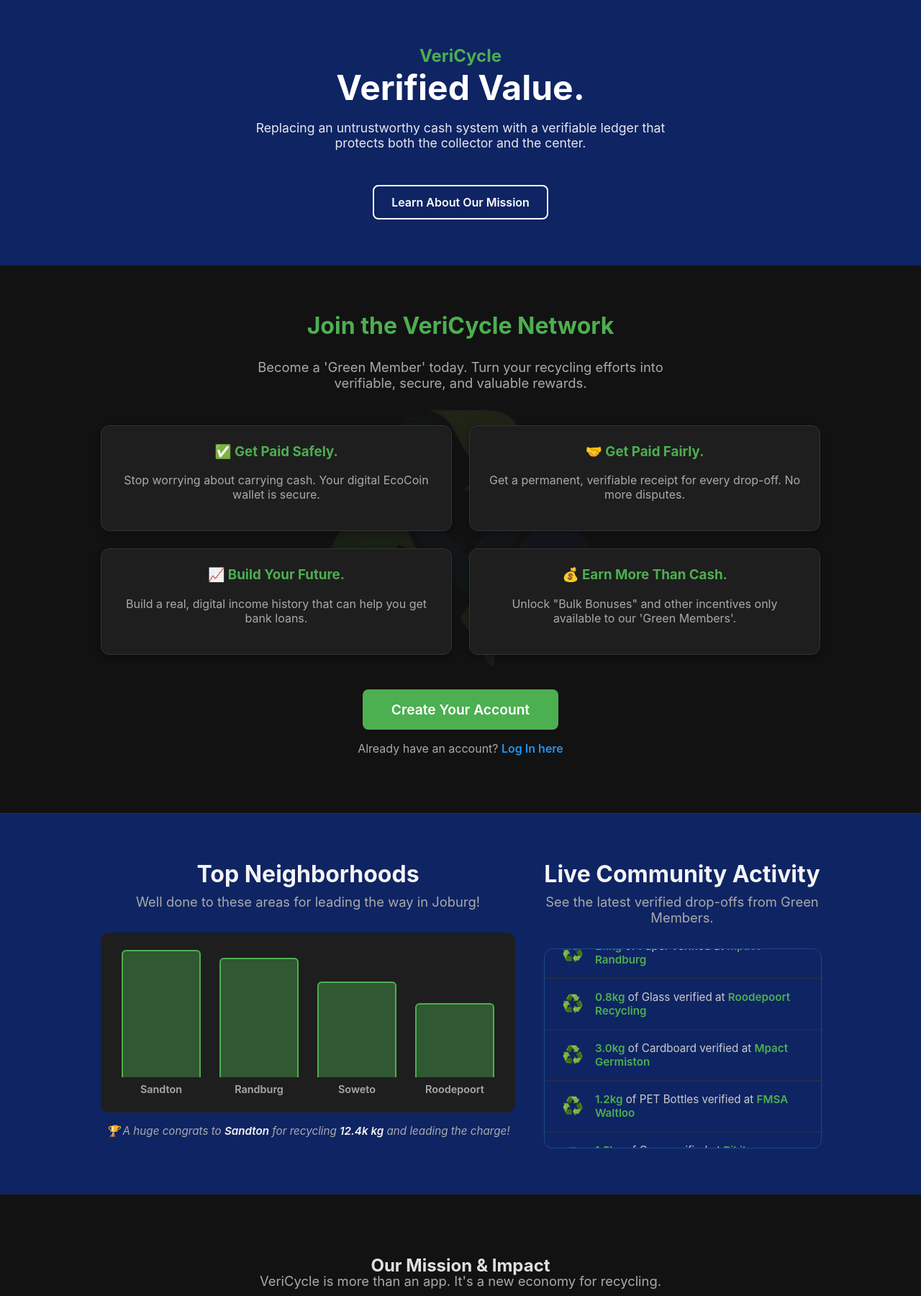
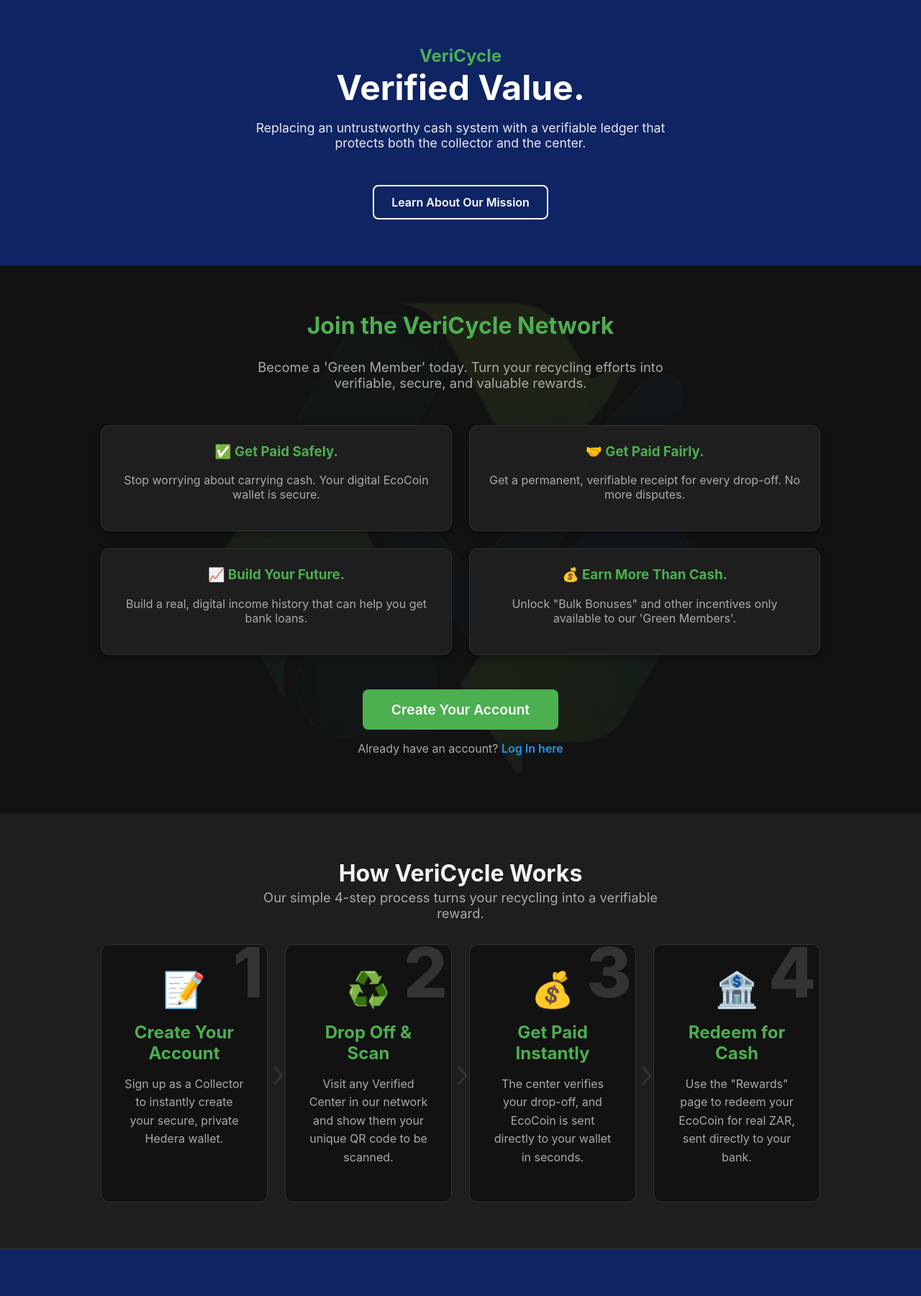
Before and after one commit to commit-to-Noma/VeriCycle, a Flask app: page /home in a window 1280 px wide. Shown: the part 89-1890 px from the top of the page at 72% size. Run offline with Flask 3, Linux system fonts and the light colour scheme.

Commit message:
feat: add "How it Works" section with a 4-step process for collectors

```diff
--- a/static/style.css
+++ b/static/style.css
@@ -180,7 +180,7 @@ img.logo {
     background-image: url("/static/logo.png");
     background-repeat: no-repeat;
     background-position: center;
-    background-size: 600px;
+    background-size: 1100px;
     opacity: 0.1;
     z-index: -1;
 }
@@ -389,7 +389,7 @@ img.logo {
     background-image: url("/static/logo.png");
     background-repeat: no-repeat;
     background-position: center;
-    background-size: 600px;
+    background-size: 900px;
     opacity: 0.1;
     z-index: -1;
 }
@@ -1563,3 +1563,115 @@ img.logo {
 .qr-code-container img { max-width: 100%; height: auto; }
 .qr-placeholder { color: #777; font-style: italic; text-align: center; }
 @media (max-width: 700px) { .qr-grid { grid-template-columns: 1fr; } }
+
+/* --- NEW: Day 2 - "How it Works" Section --- */
+
+.how-it-works-section {
+    background-color: #1e1e1e; /* Dark Card background */
+    padding: 4rem 0;
+    text-align: center;
+}
+.how-it-works-section h2 {
+    color: #f4f4f4; /* White */
+    font-size: 2rem;
+    margin-top: 0;
+}
+
+.how-it-works-grid {
+    display: grid;
+    grid-template-columns: repeat(4, 1fr); /* 4 columns */
+    gap: 1.5rem;
+    margin-top: 2rem;
+}
+
+/* On mobile, stack to 2x2 grid */
+@media (max-width: 900px) {
+    .how-it-works-grid {
+        grid-template-columns: repeat(2, 1fr);
+    }
+}
+/* On small mobile, stack to 1 column */
+@media (max-width: 600px) {
+    .how-it-works-grid {
+        grid-template-columns: 1fr;
+    }
+}
+
+.step-card {
+    background-color: #121212; /* Black */
+    border: 1px solid #333;
+    border-radius: 12px;
+    padding: 2rem;
+    text-align: center;
+    position: relative; /* positioning anchor for arrows */
+    overflow: visible; /* allow the chevron to sit outside the card */
+    /* no z-index here so arrows can be layered above siblings */
+}
+
+.step-number {
+    position: absolute;
+    top: -20px;
+    right: 5px;
+    font-size: 6rem;
+    font-weight: 800;
+    color: #333; /* Faint number in background */
+    z-index: 0; /* leave faint number behind arrows */
+}
+.step-icon {
+    font-size: 3rem;
+    z-index: 2;
+    position: relative;
+}
+.step-card h3 {
+    color: #4CAF50; /* Green */
+    font-size: 1.5rem;
+    margin: 1rem 0 0.5rem 0;
+    z-index: 2;
+    position: relative;
+}
+.step-card p {
+    color: #aaa;
+    font-size: 1rem;
+    line-height: 1.6;
+    z-index: 2;
+    position: relative;
+}
+
+/* --- NEW: Day 2 - "How it Works" Connector Arrows --- */
+
+/* This creates the arrow (faint, centered between cards) */
+.how-it-works-grid { position: relative; }
+
+.step-card::after {
+    content: '›'; /* chevron arrow */
+    position: absolute;
+    top: 50%; /* center vertically */
+    right: -1.6rem; /* nudge into the middle of the gap (adjusted for centering) */
+    transform: translateY(-50%);
+
+    font-size: 3.4rem;
+    line-height: 1;
+    font-weight: 300;
+    color: rgba(255,255,255,0.09); /* faint, clean arrow */
+    pointer-events: none;
+    z-index: 60; /* keep arrows above card backgrounds */
+    transition: opacity 0.18s ease, right 0.12s ease;
+}
+
+/* This hides the arrow on the last card */
+.step-card:last-child::after {
+    display: none;
+}
+
+/* Ensure left-to-right stacking so arrows from earlier cards render above later cards */
+.how-it-works-grid > .step-card:nth-child(1) { z-index: 40; }
+.how-it-works-grid > .step-card:nth-child(2) { z-index: 30; }
+.how-it-works-grid > .step-card:nth-child(3) { z-index: 20; }
+.how-it-works-grid > .step-card:nth-child(4) { z-index: 10; }
+
+/* On mobile (when the grid stacks), hide all arrows */
+@media (max-width: 900px) {
+    .step-card::after {
+        display: none;
+    }
+}
--- a/templates/home.html
+++ b/templates/home.html
@@ -61,6 +61,43 @@
                     <a href="{{ url_for('collector_dashboard') }}" class="btn-primary-large">Go to My Dashboard</a>
                 </div>
             {% endif %}
+        </div>
+    </section> <section class="how-it-works-section">
+        <div class="container">
+            <h2>How VeriCycle Works</h2>
+            <p class="activity-subtitle">Our simple 4-step process turns your recycling into a verifiable reward.</p>
+
+            <div class="how-it-works-grid">
+
+                <div class="step-card">
+                    <span class="step-number">1</span>
+                    <span class="step-icon">📝</span>
+                    <h3>Create Your Account</h3>
+                    <p>Sign up as a Collector to instantly create your secure, private Hedera wallet.</p>
+                </div>
+
+                <div class="step-card">
+                    <span class="step-number">2</span>
+                    <span class="step-icon">♻️</span>
+                    <h3>Drop Off &amp; Scan</h3>
+                    <p>Visit any Verified Center in our network and show them your unique QR code to be scanned.</p>
+                </div>
+
+                <div class="step-card">
+                    <span class="step-number">3</span>
+                    <span class="step-icon">💰</span>
+                    <h3>Get Paid Instantly</h3>
+                    <p>The center verifies your drop-off, and EcoCoin is sent directly to your wallet in seconds.</p>
+                </div>
+
+                <div class="step-card">
+                    <span class="step-number">4</span>
+                    <span class="step-icon">🏦</span>
+                    <h3>Redeem for Cash</h3>
+                    <p>Use the "Rewards" page to redeem your EcoCoin for real ZAR, sent directly to your bank.</p>
+                </div>
+
+            </div>
         </div>
     </section>
     <section class="activity-feed-section">
```
